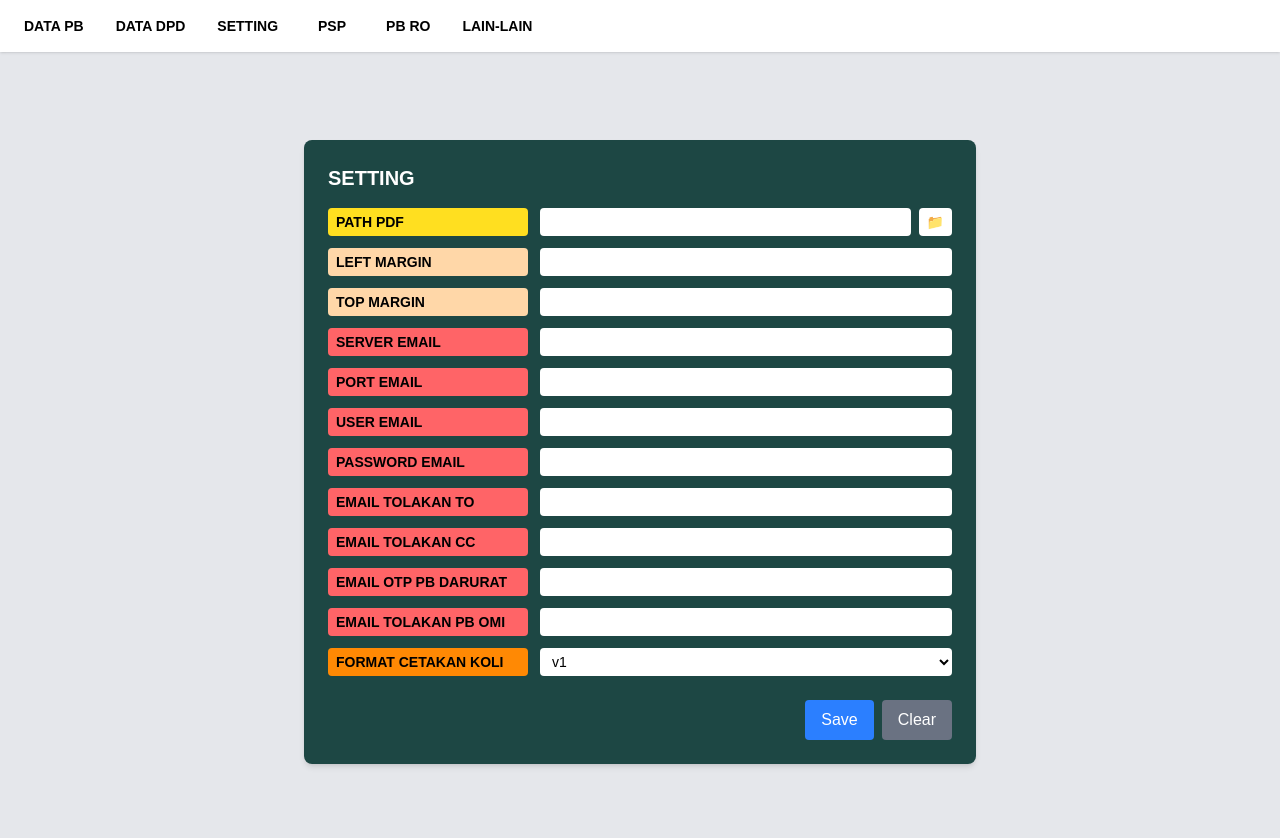
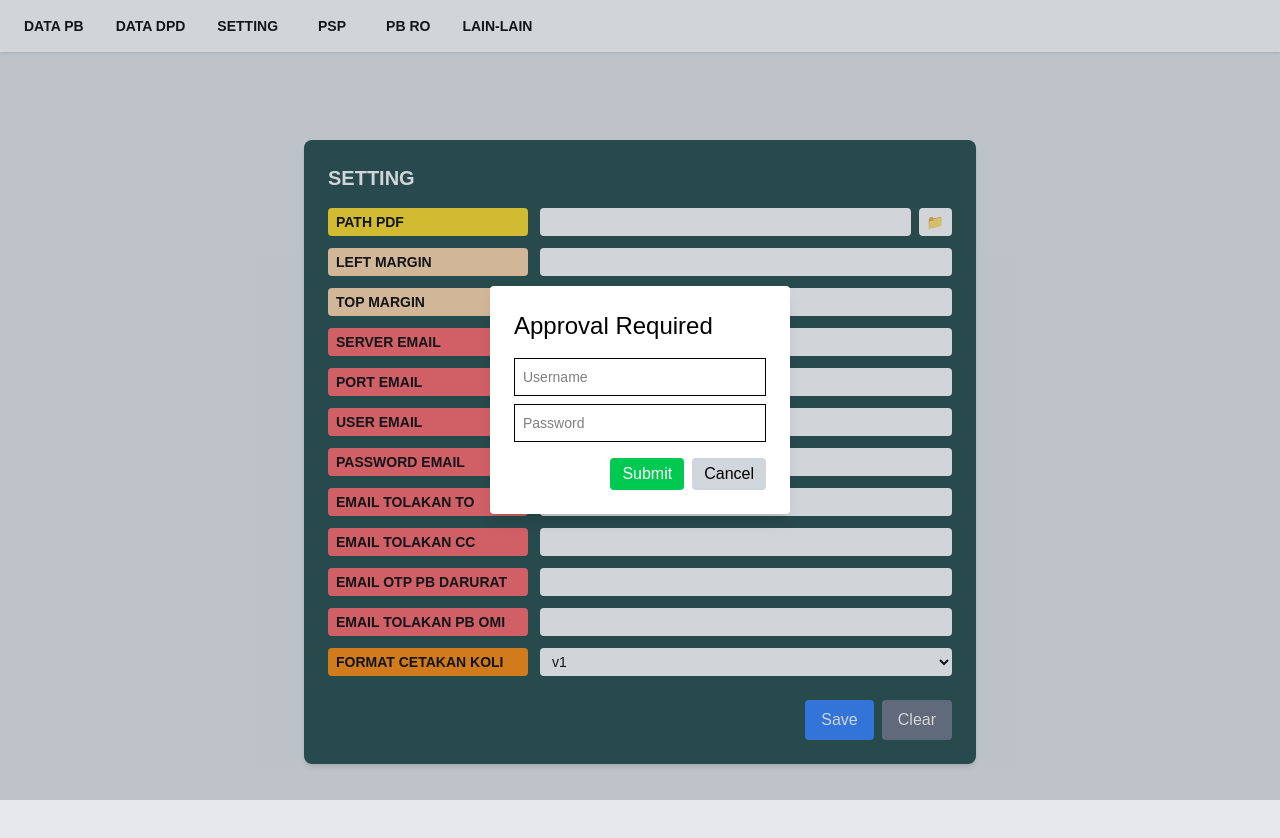
Before and after one commit to IdoMunthe/upload-pb-idm, a Next.js app: page /setting in a window 1280 px wide. Shown: the top 838 px of the page. Built offline with nearby package versions, Linux system fonts and the light colour scheme.

Commit message:
finished navbar component

```diff
--- a/src/components/Navbar.tsx
+++ b/src/components/Navbar.tsx
@@ -1,7 +1,31 @@
 "use client";
+
+import { useRouter } from "next/navigation";
+import { useState } from "react";
+import ApprovalDialog from "./ApprovalDialog";
 import Link from "next/link";
 
 function Navbar() {
+  const router = useRouter();
+  const [showApproval, setShowApproval] = useState(false);
+  const [route, setRoute] = useState("");
+
+  const handleApproval = (username: string, password: string) => {
+    //TODO: needs api
+    // for API simulation
+    if (username === "1" && password === "1") {
+      router.push(route);
+      setShowApproval(false);
+    } else {
+      alert("User atau password salah!");
+    }
+  };
+
+  const handleRouteClick = (href: string) => {
+    setRoute(href);
+    setShowApproval(true);
+  };
+
   const columns = [
     {
       title: "DATA PB",
@@ -64,36 +88,64 @@ function Navbar() {
     },
   ];
 
-
   return (
+    <>
       <nav className="flex gap-4 bg-white px-4 py-2 shadow [&>*]:font-semibold relative z-10">
         {columns.map((column) => (
           <div key={column.key} className="relative group">
+            {column.key === "setting" ? (
               <Link
+                className="p-2 hover:bg-blue-400 text-sm inline-block hover:text-white cursor-pointer"
                 href={`/${column.key}`}
-            className={`p-2 hover:bg-blue-400 text-sm inline-block hover:text-white ${
+              >
+                {column.title}
+              </Link>
+            ) : (
+              <div
+                className={`p-2 hover:bg-blue-400 text-sm inline-block hover:text-white cursor-pointer ${
                   column.key === "psp" ? "px-4" : ""
                 }`}
               >
                 {column.title}
-          </Link>
+              </div>
+            )}
 
             {column.children && (
               <div className="absolute left-0 top-full hidden group-hover:flex flex-col bg-white border rounded shadow-md min-w-[150px] transition-all duration-900 ease-in-out">
-              {column.children.map((sub) => (
-                <Link
+                {column.children.map((sub) =>
+                  (column.key === "data-pb" && sub.key === "upload-pb-idm") ||
+                  (column.key === "data-dpd" &&
+                    sub.key === "send-ke-jalur-dpd") ? (
+                    <div
                       key={sub.key}
-                  href={`/${sub.key}`}
-                  className="px-2 py-1 text-sm hover:bg-blue-400 text-black min-w-max hover:text-white"
+                      className={`px-2 py-1 text-sm min-w-max  text-gray-200 hover:text-gray-200 hover:bg-white cursor-not-allowed`}
                     >
                       {sub.title}
-                </Link>
-              ))}
+                    </div>
+                  ) : (
+                    <div
+                      onClick={() =>
+                        handleRouteClick(`/${column.key}/${sub.key}`)
+                      }
+                      key={sub.key}
+                      className="px-2 py-1 text-sm hover:bg-blue-400 text-black min-w-max hover:text-white cursor-pointer"
+                    >
+                      {sub.title}
+                    </div>
+                  )
+                )}
               </div>
             )}
           </div>
         ))}
       </nav>
+
+      <ApprovalDialog
+        visible={showApproval}
+        onClose={() => setShowApproval(false)}
+        onApprove={handleApproval}
+      />
+    </>
   );
 }
 
```
Lines whose indentation alone changed are shown as unchanged.
